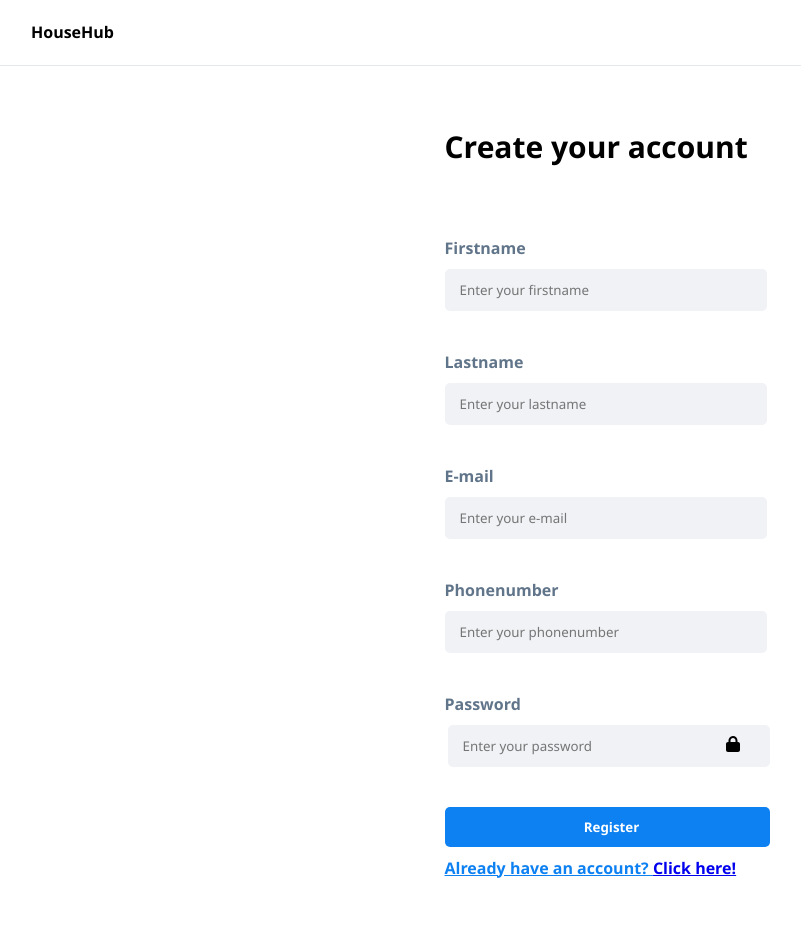
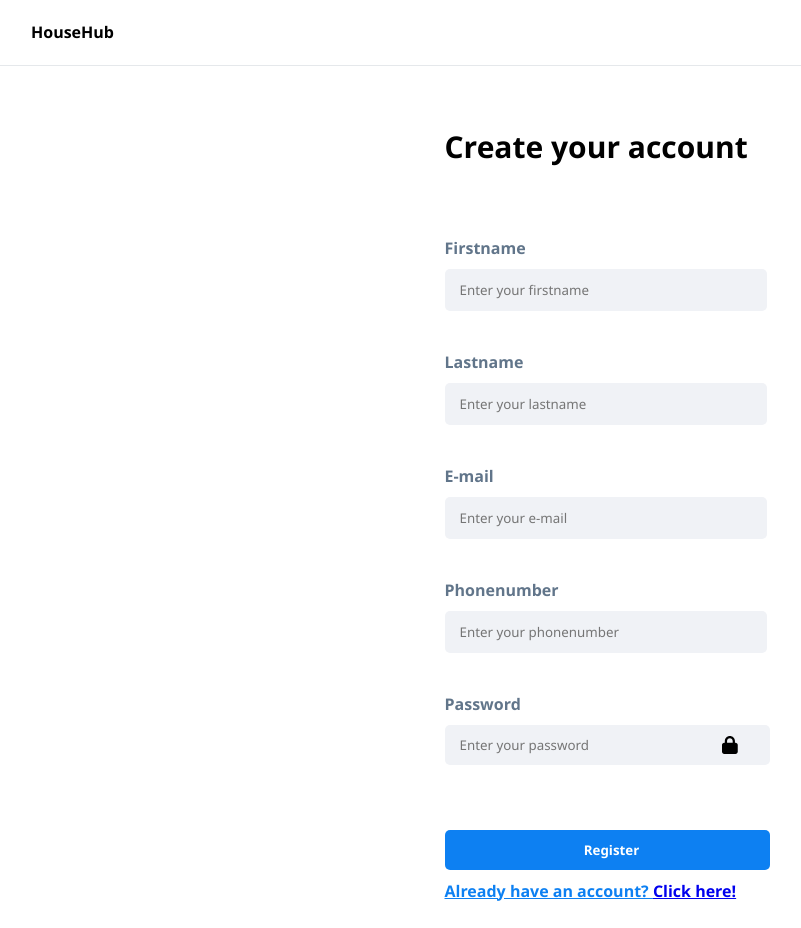
Before and after one commit to BilalHammi/HomeHub, an Angular app in the folder frontend/: page /register in a window 1280 px wide. Shown: the whole page, without its empty margins (33-834 px from the left). Before the commit the page ends 905 px from the top, so only its background shows below. Built offline with nearby package versions, Linux system fonts and the light colour scheme.

Commit message:
icoon positioning fixed

```diff
--- a/frontend/src/app/register/register.component.css
+++ b/frontend/src/app/register/register.component.css
@@ -74,13 +74,10 @@ input[type="submit"] {
     text-decoration: none;
     margin-bottom: 0px;
 }
-.input-icon-wrapper {
-    display: flex;
-    flex-direction: row-reverse;
-}
 
 .input-icon-wrapper .icon {
     position: absolute;
+    margin-left: 13%;
     padding-right: 30px;
     margin-top: 8px;
 }
@@ -88,3 +85,39 @@ input[type="submit"] {
 p {
     margin-top: 10px;
 }
+.password-wrapper {
+    position: relative;
+    width: 305px;
+    height: 40px;
+}
+
+.password-wrapper input {
+    padding-left: 15px;
+    padding-right: 44px;
+    background: #F0F2F6;
+    border: none;
+    border-radius: 5px;
+    box-sizing: border-box;
+}
+
+.password-wrapper .icon {
+    position: absolute;
+    top: 50%;
+    right: 12px;
+    transform: translateY(-50%);
+    font-size: 18px;
+    cursor: pointer;
+}
+
+.password-wrapper #warning {
+    top: 100%;
+    left: 0;
+}
+
+.password-wrapper input {
+    width: 325px !important;
+}
+input[type="submit"] {
+    margin-top: 25px;
+    cursor: pointer;
+}
--- a/frontend/src/app/register/register.component.html
+++ b/frontend/src/app/register/register.component.html
@@ -31,11 +31,13 @@
             </div>
             <div class="under between">
                 <label for="password">Password</label>
-                <div class="input-icon-wrapper">
-                    <fa-icon [icon]="faLockIcon" class="icon" (click)="showPassService(passwordInput)"></fa-icon>
-                    <input #passwordInput type="password" name="password" placeholder="Enter your password" formControlName="password">
+                <div class="password-wrapper">
+                    <div class="test">
+                        <fa-icon [icon]="faLockIcon" class="icon" (click)="showPassService(passwordInput)"></fa-icon>
+                        <input #passwordInput type="password" name="password" placeholder="Enter your password" formControlName="password">
+                    </div>
+                    <p *ngIf="passwordWarning" id="warning"> {{ passwordWarning }}</p>
                 </div>
-                 <p *ngIf="passwordWarning" id="warning"> {{ passwordWarning }}</p>
             </div>
              <div class="between under">
                 <input type="submit" value="Register">
--- a/frontend/src/app/services/register.service.ts
+++ b/frontend/src/app/services/register.service.ts
@@ -77,7 +77,7 @@ export class RegisterCheck {
       if (errors['required']) {
         this.passwordWarning = 'Password cannot be empty!';
       } else if (errors['minlength']) {
-        this.passwordWarning = `Password must be at least ${errors['minlength'].requiredLength} digits! (currently ${errors['minlength'].actualLength})`;
+        this.passwordWarning = `Password must be at least ${errors['minlength'].requiredLength} characters! (currently ${errors['minlength'].actualLength})`;
       } else if (errors['pattern']) {
         this.passwordWarning = `There must be atleast 1 special character!`;
       }
```
